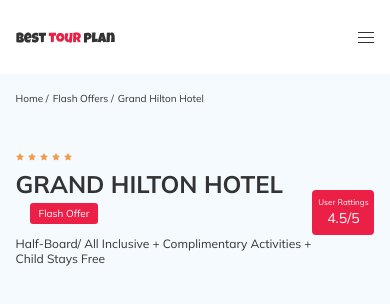
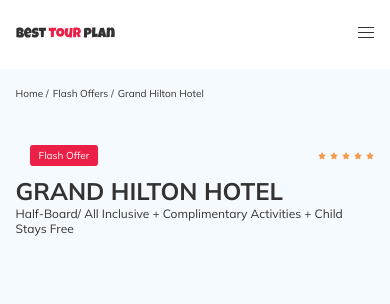
Before and after one commit to phoekoby/tour-plan, a plain HTML site: page index.html in a window 390 px wide. Drawn offline with Linux system fonts and the light colour scheme.

Commit message:
fix: header paddings

```diff
--- a/sass/_media.sass
+++ b/sass/_media.sass
@@ -1,9 +1,16 @@
 @media (max-width: 1200px)
   .container
     max-width: 960px
-@media (max-width: 992px)
+    width: 92%
+
+@media (max-width:920px)
+  .navbar
+    &__search
+      margin-left: auto
+@media (max-width: 768px)
   .container
     max-width: 700px
+    width: 92%
   .logo
     width: 132px
   .navbar
@@ -11,17 +18,18 @@
       padding-top: 30px
       padding-bottom: 30px
     &-menu
-      padding-top: 22px
-      padding-bottom: 22px
+      padding-top: 19px
+      padding-bottom: 23px
+      justify-content: space-around
       &__link
         font-size: 12px
         line-height: 15px
     &__search
-      margin-left: auto
+      margin-left: 47px
   .search
     &__input
       width: 340px
-@media (max-width: 768px)
+@media (max-width: 690px)
   .container
     max-width: 700px
     width: 92%
@@ -29,7 +37,7 @@
     &__search, &-menu, &__user
       display: none
     &-top
-      padding-top: 28px
+      padding-top: 23px
       padding-bottom: 28px
   .menu
     &-button
@@ -47,13 +55,33 @@
         width: 16px
         height: 1px
         background-color: $text-color
+  .stars
+    flex-basis: auto
+  .hotel
+    &-name
+      flex-basis: 100%
+    &-wrapper
+      justify-content: space-between
+    &-info
+      &__text
+        width: 100%
+      &__name
+        margin-top: 10px
+        margin-bottom: 0
+      &__rating
+        display: none
+      &__offer
+        order: -1
 @media (max-width: 576px)
   .container
     max-width: 480px
+    width: 92%
   .logo
     width: 99px
 @media (max-width: 320px)
   .container
     max-width: 280px
+    width: 92%
   .logo
     width: 99px
+    height: 13px
--- a/sass/templates/_hotel.sass
+++ b/sass/templates/_hotel.sass
@@ -8,11 +8,14 @@
     &__offer
       margin-left: 14px
       margin-top: 4px
+    &__name
+      margin-top: 4px
+      margin-bottom: 0
+    &__description
+      margin: 0
   &-name
     font-size: 24px
     line-height: 30px
-    margin-top: 4px
-    margin-bottom: 0
   &-wrapper
     display: flex
     flex-wrap: wrap
```
Also changed, not shown: css/style.css, 1 other file.
